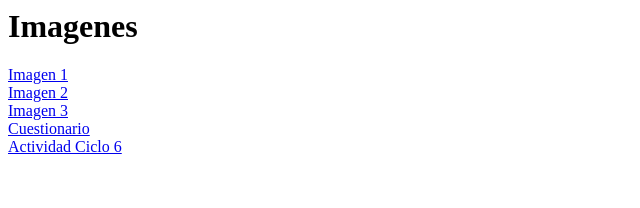
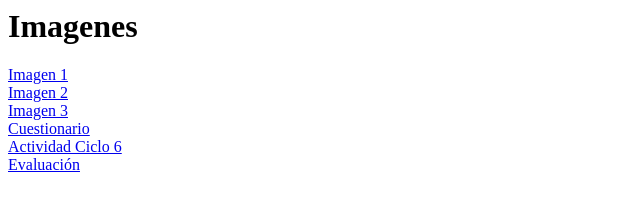
Before and after one commit to GXNZ4/GXNZ4.github.io, a plain HTML site: page index.html in a window 1280 px wide. Shown: the full height of the page, 0-640 px from the left. Drawn offline with Linux system fonts and the light colour scheme.

Commit message:
Update index.html

```diff
--- a/index.html
+++ b/index.html
@@ -14,6 +14,7 @@ Ejercicio Ciclo 4
 <a href="Ejercicio3.html">Imagen 3</a><br>
 <a href="cuestionario.html">Cuestionario</a><br>
 <a href="actividadciclo6.html">Actividad Ciclo 6</a><br>
+<a href="evaluación.html">Evaluación</a><br>
 </body>
 
 </html>
```
